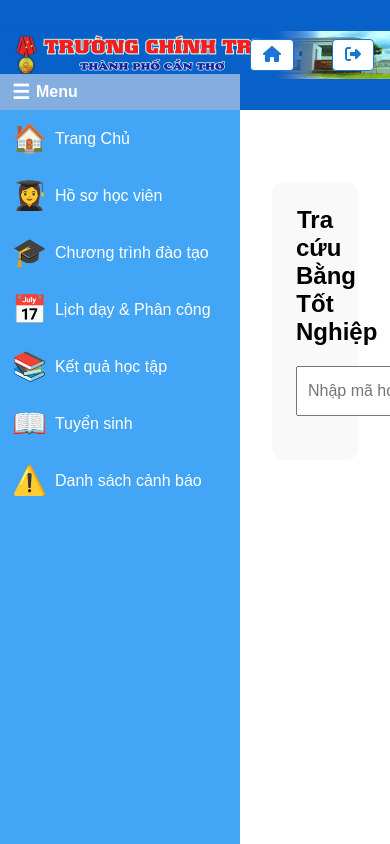
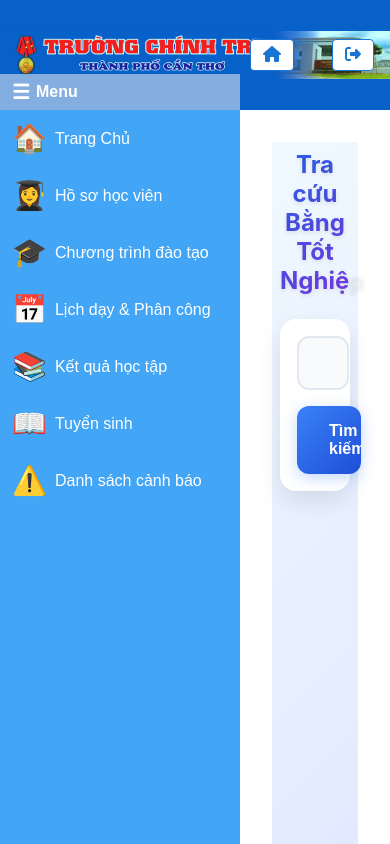
Before and after one commit to nhan295/Student-Management-System, a React (Vite) app in the folder frontend/: page /cert/search in a window 390 px wide. Built offline with nearby package versions, Linux system fonts and the light colour scheme; no server answers.

Commit message:
feat: search UIUI

```diff
--- a/frontend/src/pages/GraduateCertPage.jsx
+++ b/frontend/src/pages/GraduateCertPage.jsx
@@ -6,7 +6,9 @@ function GraduateCertPage() {
   const [cert, setCert] = useState(null);
   const [error, setError] = useState("");
 
-  const handleSearch = async () => {
+  const handleSearch = async (e) => {
+    if (e) e.preventDefault(); // Ngăn reload khi submit form
+
     try {
       const response = await fetch(
         `http://localhost:3000/api/v1/graduation_certificates/student/${studentId}`
@@ -16,13 +18,19 @@ function GraduateCertPage() {
         throw new Error("Không tìm thấy bằng tốt nghiệp");
       }
 
+      const contentType = response.headers.get("content-type");
+      if (!contentType || !contentType.includes("application/json")) {
+        throw new Error("Phản hồi không phải định dạng JSON hợp lệ");
+      }
+
       const data = await response.json();
-      const certificate = Array.isArray(data) ? data[0] : data;
 
-      if (!certificate) throw new Error("Không có dữ liệu hợp lệ");
+      if (!data || typeof data !== "object") {
+        throw new Error("Không có dữ liệu hợp lệ");
+      }
 
-      console.log("Dữ liệu bằng tốt nghiệp:", certificate); // DEBUG
-      setCert(certificate);
+      console.log("Dữ liệu bằng tốt nghiệp:", data);
+      setCert(data);
       setError("");
     } catch (err) {
       setCert(null);
@@ -34,15 +42,15 @@ function GraduateCertPage() {
     <div className="cert-container">
       <h2 className="cert-title">Tra cứu Bằng Tốt Nghiệp</h2>
 
-      <div className="cert-input-group">
+      <form className="cert-input-group" onSubmit={handleSearch}>
         <input
           type="text"
-          placeholder="Nhập mã học viên (student_id)"
+          placeholder="Nhập mã học viên"
           value={studentId}
           onChange={(e) => setStudentId(e.target.value)}
         />
-        <button onClick={handleSearch}>Tìm kiếm</button>
-      </div>
+        <button type="submit">Tìm kiếm</button>
+      </form>
 
       {error && <p className="cert-error">{error}</p>}
 
@@ -50,15 +58,10 @@ function GraduateCertPage() {
         <div className="cert-display">
           <h3>Thông tin bằng tốt nghiệp</h3>
           <p><strong>Số hiệu:</strong> {cert.certificate_number || "--"}</p>
-          <p><strong>Ngày cấp:</strong> {cert.issue_date || "--"}</p>
+          <p><strong>Ngày cấp:</strong> {new Date(cert.issue_date).toLocaleDateString('vi-VN')}</p>
           <p><strong>Trạng thái:</strong> {cert.is_issued ? "Đã cấp" : "Chưa cấp"}</p>
           <p><strong>Học viên:</strong> {cert.student_name || "--"}</p>
           <p><strong>Mã học viên:</strong> {cert.student_id || "--"}</p>
-
-          {/* DEBUG HIỂN THỊ TOÀN BỘ OBJECT */}
-          <pre style={{ background: "#f9f9f9", padding: "8px" }}>
-            {JSON.stringify(cert, null, 2)}
-          </pre>
         </div>
       )}
     </div>
--- a/frontend/src/styles/GraduateCert.css
+++ b/frontend/src/styles/GraduateCert.css
@@ -1,53 +1,339 @@
+/* Graduate Certificate Page Styles */
+
 .cert-container {
-    max-width: 700px;
-    margin: 40px auto;
-    padding: 24px;
-    background-color: #f9f9f9;
-    border-radius: 12px;
-    font-family: Arial, sans-serif;
+    min-height: 100vh;
+    background: linear-gradient(135deg, #f0f9ff 0%, #e0e7ff 100%);
+    padding: 2rem;
+    font-family: -apple-system, BlinkMacSystemFont, 'Segoe UI', 'Roboto', 'Oxygen', 'Ubuntu', 'Cantarell', sans-serif;
 }
 
 .cert-title {
     text-align: center;
-    font-size: 24px;
-    margin-bottom: 20px;
+    font-size: 2.5rem;
+    font-weight: 700;
+    color: #1e293b;
+    margin-bottom: 2rem;
+    background: linear-gradient(135deg, #2563eb, #7c3aed);
+    -webkit-background-clip: text;
+    -webkit-text-fill-color: transparent;
+    background-clip: text;
+    text-shadow: 0 2px 4px rgba(0, 0, 0, 0.1);
 }
 
 .cert-input-group {
+    max-width: 600px;
+    margin: 0 auto 2rem auto;
     display: flex;
-    gap: 10px;
-    margin-bottom: 20px;
+    gap: 1rem;
+    padding: 2rem;
+    background: white;
+    border-radius: 1rem;
+    box-shadow: 0 10px 25px rgba(0, 0, 0, 0.1);
+    backdrop-filter: blur(10px);
+    border: 1px solid rgba(255, 255, 255, 0.2);
 }
 
 .cert-input-group input {
     flex: 1;
-    padding: 10px;
-    font-size: 16px;
+    padding: 1rem 1.5rem;
+    border: 2px solid #e2e8f0;
+    border-radius: 0.75rem;
+    font-size: 1rem;
+    outline: none;
+    transition: all 0.3s ease;
+    background: #f8fafc;
+}
+
+.cert-input-group input:focus {
+    border-color: #3b82f6;
+    box-shadow: 0 0 0 3px rgba(59, 130, 246, 0.1);
+    background: white;
+    transform: translateY(-1px);
+}
+
+.cert-input-group input::placeholder {
+    color: #94a3b8;
+    font-weight: 400;
 }
 
 .cert-input-group button {
-    padding: 10px 16px;
-    background-color: #007bff;
+    padding: 1rem 2rem;
+    background: linear-gradient(135deg, #3b82f6, #1d4ed8);
+    color: white;
     border: none;
-    color: white;
+    border-radius: 0.75rem;
+    font-size: 1rem;
+    font-weight: 600;
     cursor: pointer;
-    font-weight: bold;
+    transition: all 0.3s ease;
+    box-shadow: 0 4px 15px rgba(59, 130, 246, 0.3);
+    position: relative;
+    overflow: hidden;
+}
+
+.cert-input-group button:hover {
+    transform: translateY(-2px);
+    box-shadow: 0 8px 25px rgba(59, 130, 246, 0.4);
+    background: linear-gradient(135deg, #2563eb, #1e40af);
+}
+
+.cert-input-group button:active {
+    transform: translateY(0);
+}
+
+.cert-input-group button::before {
+    content: '';
+    position: absolute;
+    top: 0;
+    left: -100%;
+    width: 100%;
+    height: 100%;
+    background: linear-gradient(90deg, transparent, rgba(255, 255, 255, 0.2), transparent);
+    transition: left 0.5s;
+}
+
+.cert-input-group button:hover::before {
+    left: 100%;
 }
 
 .cert-error {
-    color: red;
+    max-width: 600px;
+    margin: 0 auto 2rem auto;
+    padding: 1rem 1.5rem;
+    background: linear-gradient(135deg, #fef2f2, #fee2e2);
+    color: #dc2626;
+    border: 1px solid #fca5a5;
+    border-radius: 0.75rem;
+    font-weight: 500;
     text-align: center;
-    font-weight: bold;
+    box-shadow: 0 4px 15px rgba(220, 38, 38, 0.1);
+    animation: slideIn 0.3s ease-out;
 }
 
 .cert-display {
-    border: 1px solid #ccc;
-    padding: 16px;
-    background-color: white;
-    border-radius: 8px;
+    max-width: 800px;
+    margin: 0 auto;
+    background: white;
+    border-radius: 1.5rem;
+    padding: 2.5rem;
+    box-shadow: 0 20px 50px rgba(0, 0, 0, 0.1);
+    border: 1px solid rgba(255, 255, 255, 0.2);
+    backdrop-filter: blur(20px);
+    animation: fadeInUp 0.5s ease-out;
+    position: relative;
+    overflow: hidden;
+}
+
+.cert-display::before {
+    content: '';
+    position: absolute;
+    top: 0;
+    left: 0;
+    right: 0;
+    height: 4px;
+    background: linear-gradient(90deg, #3b82f6, #10b981, #f59e0b, #ef4444);
+    border-radius: 1.5rem 1.5rem 0 0;
 }
 
 .cert-display h3 {
-    margin-bottom: 12px;
+    font-size: 1.875rem;
+    font-weight: 700;
+    color: #1e293b;
+    margin-bottom: 2rem;
     text-align: center;
+    padding-bottom: 1rem;
+    border-bottom: 2px solid #e2e8f0;
+    position: relative;
 }
+
+.cert-display h3::after {
+    content: '';
+    position: absolute;
+    bottom: -2px;
+    left: 50%;
+    transform: translateX(-50%);
+    width: 60px;
+    height: 2px;
+    background: linear-gradient(90deg, #3b82f6, #10b981);
+    border-radius: 2px;
+}
+
+.cert-display p {
+    margin: 1.5rem 0;
+    font-size: 1.125rem;
+    line-height: 1.6;
+    padding: 1rem;
+    background: linear-gradient(135deg, #f8fafc, #f1f5f9);
+    border-radius: 0.75rem;
+    border-left: 4px solid #3b82f6;
+    transition: all 0.3s ease;
+    position: relative;
+}
+
+.cert-display p:hover {
+    transform: translateX(4px);
+    box-shadow: 0 4px 15px rgba(59, 130, 246, 0.1);
+}
+
+.cert-display p strong {
+    color: #1e293b;
+    font-weight: 600;
+    margin-right: 0.5rem;
+    display: inline-block;
+    min-width: 120px;
+}
+
+.cert-display p:nth-child(even) {
+    border-left-color: #10b981;
+}
+
+.cert-display p:nth-child(3n) {
+    border-left-color: #f59e0b;
+}
+
+.cert-display p:last-child {
+    border-left-color: #ef4444;
+}
+
+/* Responsive Design */
+@media (max-width: 768px) {
+    .cert-container {
+        padding: 1rem;
+    }
+
+    .cert-title {
+        font-size: 1.875rem;
+        margin-bottom: 1.5rem;
+    }
+
+    .cert-input-group {
+        flex-direction: column;
+        padding: 1.5rem;
+        gap: 1rem;
+    }
+
+    .cert-input-group input,
+    .cert-input-group button {
+        width: 100%;
+    }
+
+    .cert-display {
+        padding: 1.5rem;
+        margin: 0 1rem;
+    }
+
+    .cert-display h3 {
+        font-size: 1.5rem;
+    }
+
+    .cert-display p {
+        font-size: 1rem;
+        padding: 0.75rem;
+    }
+
+    .cert-display p strong {
+        display: block;
+        margin-bottom: 0.25rem;
+        min-width: auto;
+    }
+}
+
+@media (max-width: 480px) {
+    .cert-container {
+        padding: 0.5rem;
+    }
+
+    .cert-title {
+        font-size: 1.5rem;
+    }
+
+    .cert-input-group {
+        padding: 1rem;
+    }
+
+    .cert-display {
+        margin: 0 0.5rem;
+        padding: 1rem;
+    }
+}
+
+/* Animations */
+@keyframes slideIn {
+    from {
+        opacity: 0;
+        transform: translateY(-20px);
+    }
+
+    to {
+        opacity: 1;
+        transform: translateY(0);
+    }
+}
+
+@keyframes fadeInUp {
+    from {
+        opacity: 0;
+        transform: translateY(30px);
+    }
+
+    to {
+        opacity: 1;
+        transform: translateY(0);
+    }
+}
+
+/* Loading Animation */
+.cert-input-group button:disabled {
+    background: #94a3b8;
+    cursor: not-allowed;
+    transform: none;
+    box-shadow: none;
+}
+
+.cert-input-group button:disabled::before {
+    display: none;
+}
+
+/* Focus Accessibility */
+.cert-input-group input:focus,
+.cert-input-group button:focus {
+    outline: 2px solid #3b82f6;
+    outline-offset: 2px;
+}
+
+/* High Contrast Mode Support */
+@media (prefers-contrast: high) {
+    .cert-container {
+        background: white;
+    }
+
+    .cert-title {
+        background: none;
+        -webkit-text-fill-color: initial;
+        color: #000;
+    }
+
+    .cert-input-group {
+        border: 2px solid #000;
+    }
+
+    .cert-display {
+        border: 2px solid #000;
+    }
+}
+
+/* Reduced Motion Support */
+@media (prefers-reduced-motion: reduce) {
+
+    .cert-input-group input,
+    .cert-input-group button,
+    .cert-display p,
+    .cert-error {
+        transition: none;
+        animation: none;
+    }
+
+    .cert-input-group button:hover,
+    .cert-display p:hover {
+        transform: none;
+    } }
```
